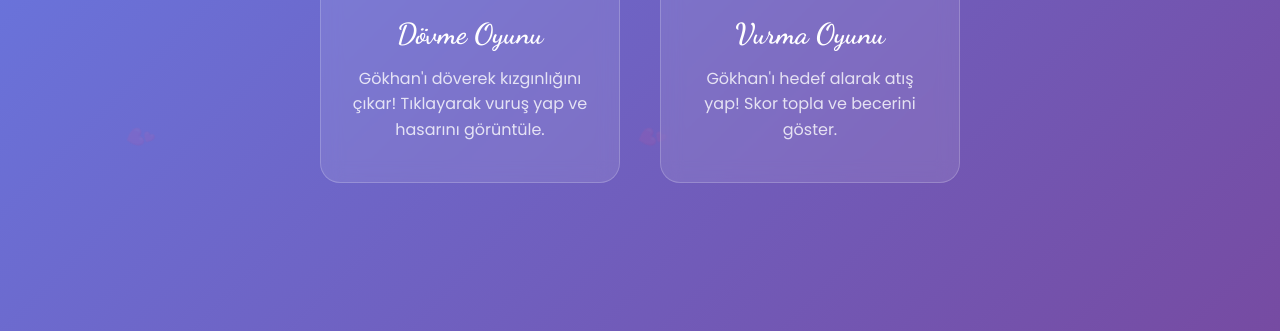
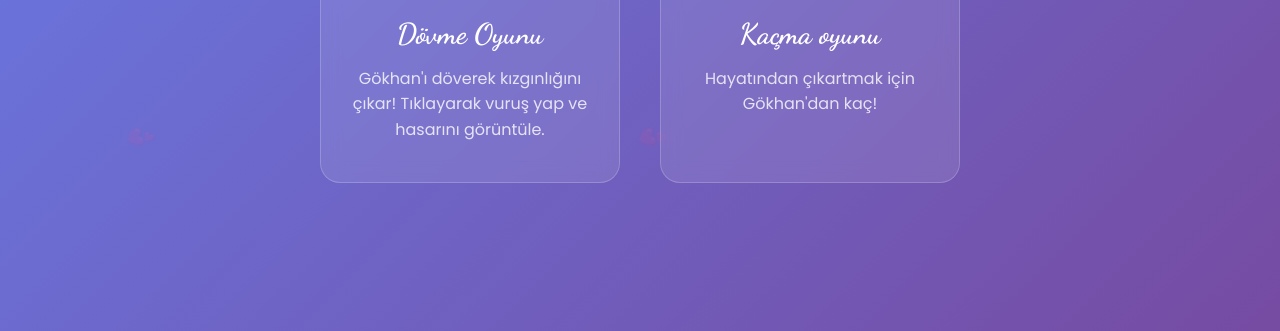
Before and after one commit to GokhanAsilturk/ozur-sitesi, a plain HTML site: page index.html in a window 1280 px wide. Shown: the part 469-800 px from the top of the page. Drawn offline with Linux system fonts and the light colour scheme.

Commit message:
asdadasfasd

```diff
--- a/index.html
+++ b/index.html
@@ -168,8 +168,8 @@
 
             <a href="vurma-oyunu/" class="game-card">
                 <span class="game-icon">🎯</span>
-                <h2 class="game-title">Vurma Oyunu</h2>
-                <p class="game-description">Gökhan'ı hedef alarak atış yap! Skor topla ve becerini göster.</p>
+                <h2 class="game-title">Kaçma oyunu</h2>
+                <p class="game-description">Hayatından çıkartmak için Gökhan'dan kaç!</p>
             </a>
         </div>
     </div>
```
